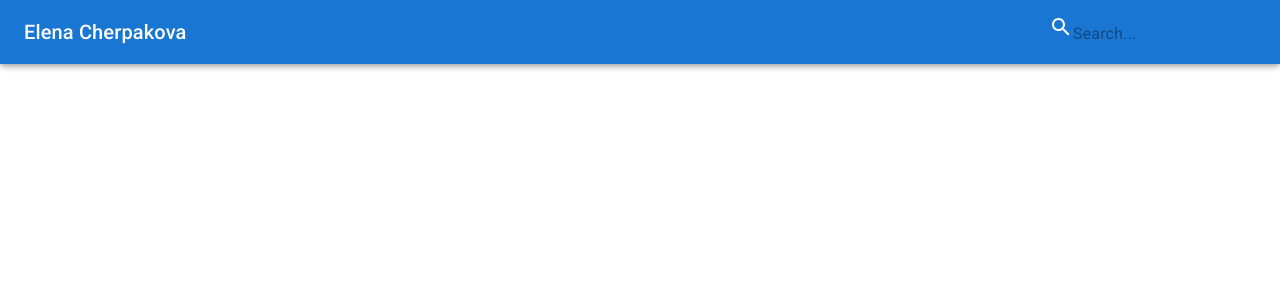
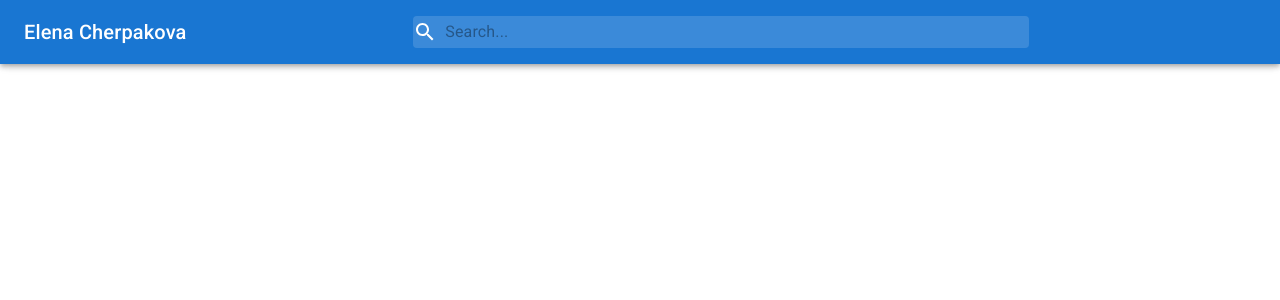
Before and after one commit to ElenaCherpakova/mui-practice, a React (Create React App) app: page / in a window 1280 px wide. Shown: the top 300 px of the page. Built offline with nearby package versions, Linux system fonts and the light colour scheme.

Commit message:
add search bar

```diff
--- a/src/App.css
+++ b/src/App.css
@@ -26,7 +26,7 @@
 
 .App-link {
   color: #61dafb;
-} */
+}
 
 @keyframes App-logo-spin {
   from {
@@ -35,4 +35,4 @@
   to {
     transform: rotate(360deg);
   }
-}
+} */
--- a/src/components/Navbar.js
+++ b/src/components/Navbar.js
@@ -1,4 +1,5 @@
 import { makeStyles } from "@mui/styles";
+import { alpha } from "@mui/material/styles";
 import AppBar from "@mui/material/AppBar";
 import Toolbar from "@mui/material/Toolbar";
 import Typography from "@mui/material/Typography";
@@ -10,6 +11,21 @@ const useStyles = makeStyles(() => ({
   toolbar: {
     display: "flex",
     justifyContent: "space-between",
+  },
+  search: {
+    display: "flex",
+    alignItems: "center",
+    position: "relative",
+    borderRadius: theme.shape.borderRadius,
+    width: "50%",
+    backgroundColor: alpha(theme.palette.common.white, 0.15),
+    "&:hover": {
+      backgroundColor: alpha(theme.palette.common.white, 0.25),
+    },
+  },
+  input: {
+    color: "white",
+    marginLeft: theme.spacing(1),
   },
   logoLg: {
     display: "none",
@@ -38,7 +54,10 @@ export default function NavBar() {
         </Typography>
         <div className={classes.search}>
           <SearchIcon />
-          <InputBase placeholder="Search..." />
+          <InputBase placeholder="Search..." className={classes.input} />
+        </div>
+        <div className={classes.icons}>
+
         </div>
       </Toolbar>
     </AppBar>
--- a/src/index.css
+++ b/src/index.css
@@ -1,4 +1,4 @@
-body {
+/* body {
   margin: 0;
   font-family: -apple-system, BlinkMacSystemFont, 'Segoe UI', 'Roboto', 'Oxygen',
     'Ubuntu', 'Cantarell', 'Fira Sans', 'Droid Sans', 'Helvetica Neue',
@@ -10,4 +10,4 @@ body {
 code {
   font-family: source-code-pro, Menlo, Monaco, Consolas, 'Courier New',
     monospace;
-}
+} */
```
